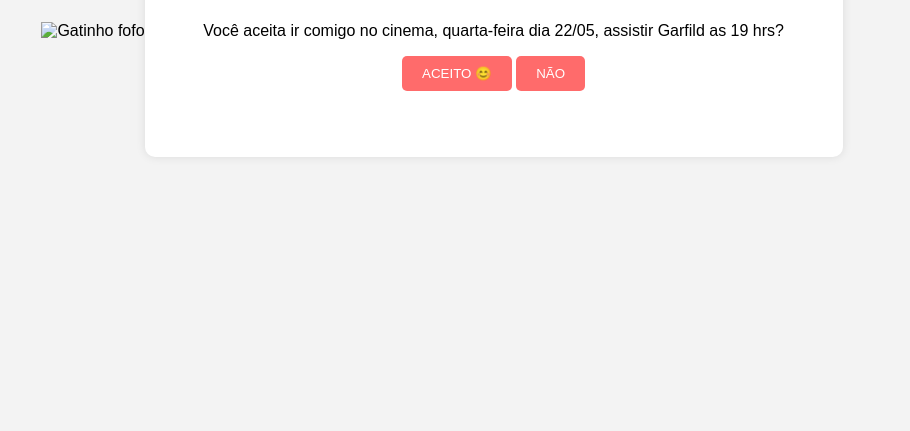
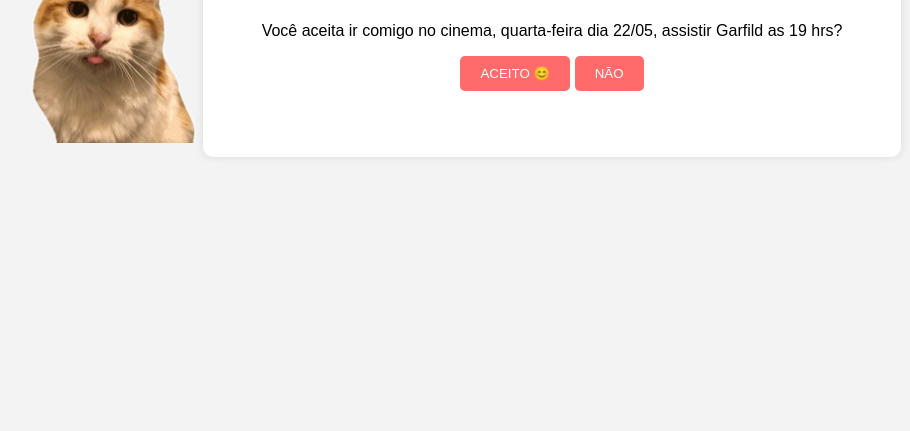
Before and after one commit to Hiroshi1401/Hiroshi1401.github.io, a plain HTML site: page index.html in a window 1280 px wide. Shown: the part 369-800 px from the top of the page, without its empty margins (198-1108 px from the left). Drawn offline with Linux system fonts and the light colour scheme.

Commit message:
initial commit

```diff
--- a/index.html
+++ b/index.html
@@ -9,7 +9,7 @@
     <link rel="stylesheet" href="styles.css">
 </head>
 <body>
-    <img src="" alt="Gatinho fofo" class="png">
+    <img src="gatinho.gif" alt="Gatinho fofo" class="gif">
   <div class="container">
     <h1>Convite do Teteuso pro meu amorzinho..❤️</h1>
     <div class="situation">
```
Also changed, not shown: gatinho.gif (renamed from .gatinho.gif).
